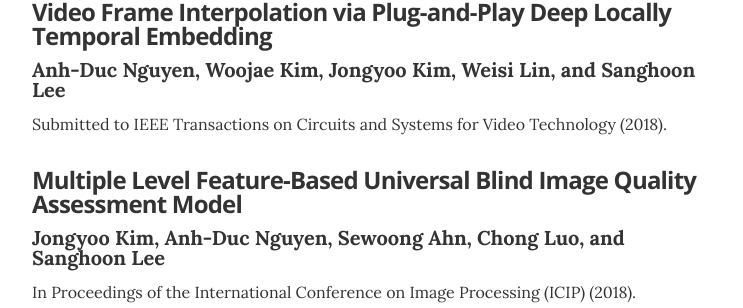
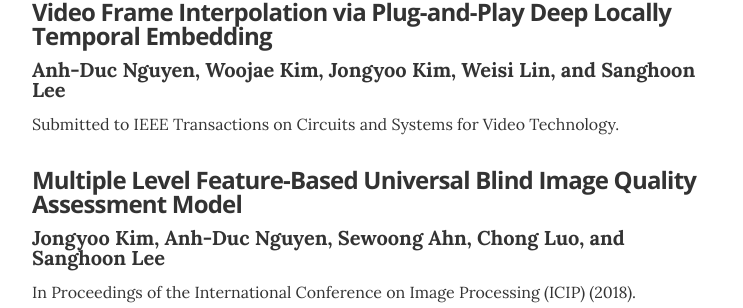
Before and after one commit to justanhduc/justanhduc.github.io, a Jekyll site: the page built from index.html, in a window 1280 px wide and 900 px high, scrolled down 877 px. Shown: the part 146-454 px from the top of the window, without its empty margins (268-1011 px from the left). Built offline with Jekyll 4.4.1, drawn with Linux system fonts in a browser that asks for light colours.

Commit message:
Revert "minor changes"
This reverts commit d5e60ba2f481034ad1987dcfdf2239672a2e2f10.

```diff
--- a/_data/publications.yml
+++ b/_data/publications.yml
@@ -4,7 +4,7 @@
 - title: Video Frame Interpolation via Plug-and-Play Deep Locally Temporal Embedding
   authors: Anh-Duc Nguyen, Woojae Kim, Jongyoo Kim, Weisi Lin, and Sanghoon Lee
   # url: "#"
-  note: Submitted to IEEE Transactions on Circuits and Systems for Video Technology (2018).
+  note: Submitted to IEEE Transactions on Circuits and Systems for Video Technology.
 
 - title: Multiple Level Feature-Based Universal Blind Image Quality Assessment Model
   authors: Jongyoo Kim, Anh-Duc Nguyen, Sewoong Ahn, Chong Luo, and Sanghoon Lee
```
